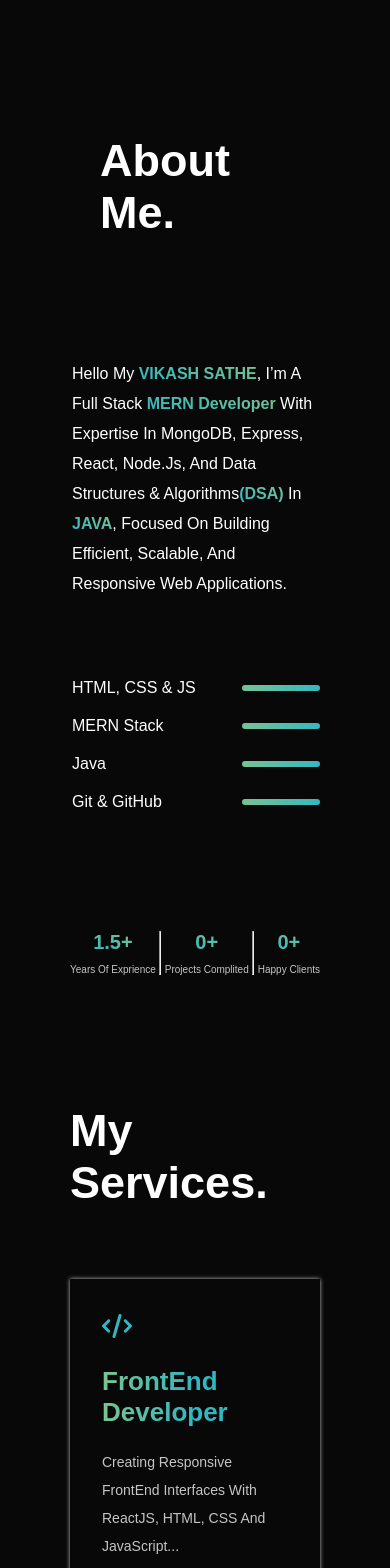
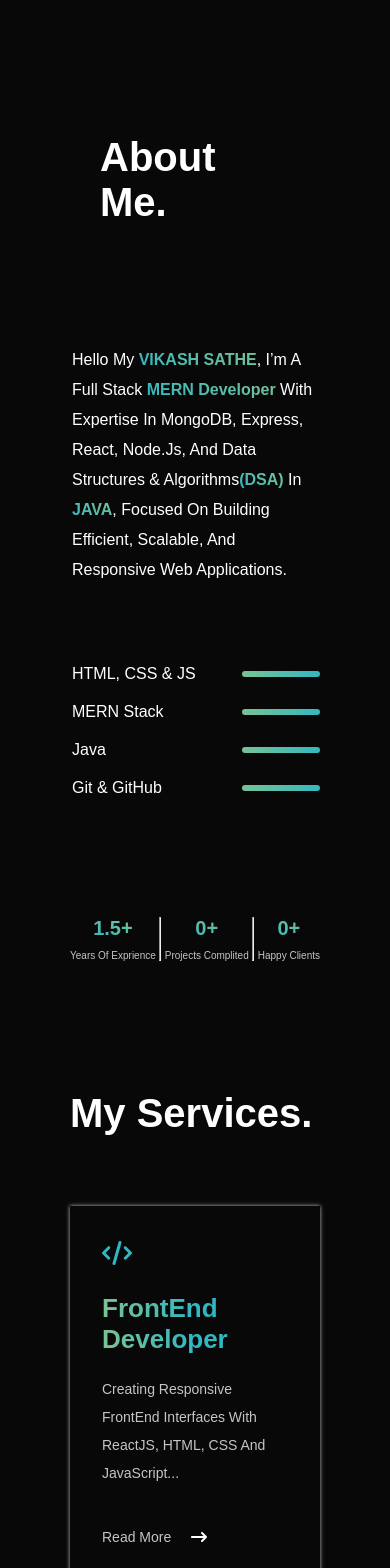
Before and after one commit to vikashsathe/My_Portfolio, a React (Vite) app: page / in a window 390 px wide. Shown: the part 1020-2588 px from the top of the page. Built offline with nearby package versions, Linux system fonts and the light colour scheme.

Commit message:
adjusting font size

```diff
--- a/src/landing_page/about/About.css
+++ b/src/landing_page/about/About.css
@@ -210,7 +210,7 @@
     }
 
     .about h1 {
-        font-size: 45px;
+        font-size: 40px;
     }
     .about-section {
         display: flex;
--- a/src/landing_page/contect/Contect.css
+++ b/src/landing_page/contect/Contect.css
@@ -212,7 +212,7 @@
     }
 
     .contect-title h1 {
-        font-size: 45px;
+        font-size: 40px;
     }
 
     .contect-section {
--- a/src/landing_page/mywork/MyWork.css
+++ b/src/landing_page/mywork/MyWork.css
@@ -96,7 +96,7 @@ transition: 0.3s;
         gap: 70px;
     }
     .mywork-title h1{
-        font-size: 45px;
+        font-size: 40px;
     }
     .mywork-title img{
         width: 130px;
--- a/src/landing_page/services/Services.css
+++ b/src/landing_page/services/Services.css
@@ -114,7 +114,7 @@ transition: 0.3s;
         margin: 50px 70px;
     }
     .services-title h1{
-        font-size: 45px;
+        font-size: 40px;
     }
     .services-title img{
         width: 130px;
```
